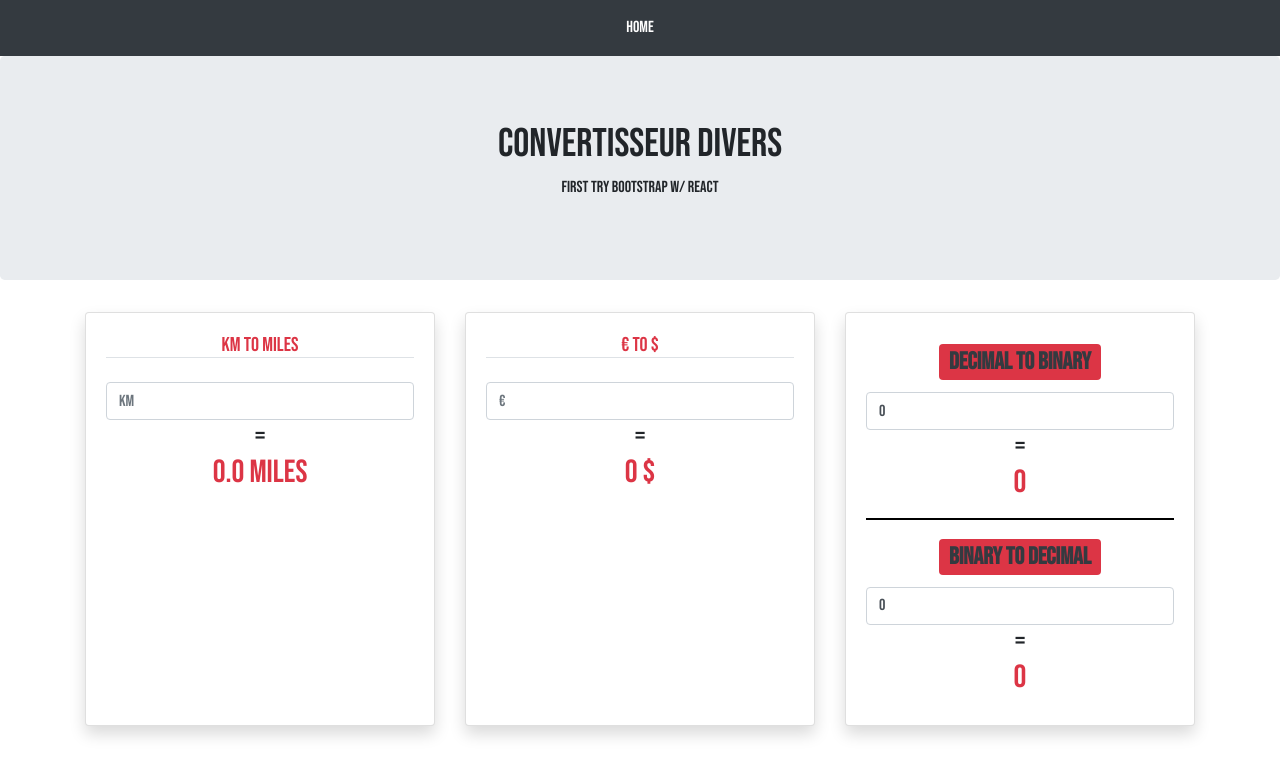
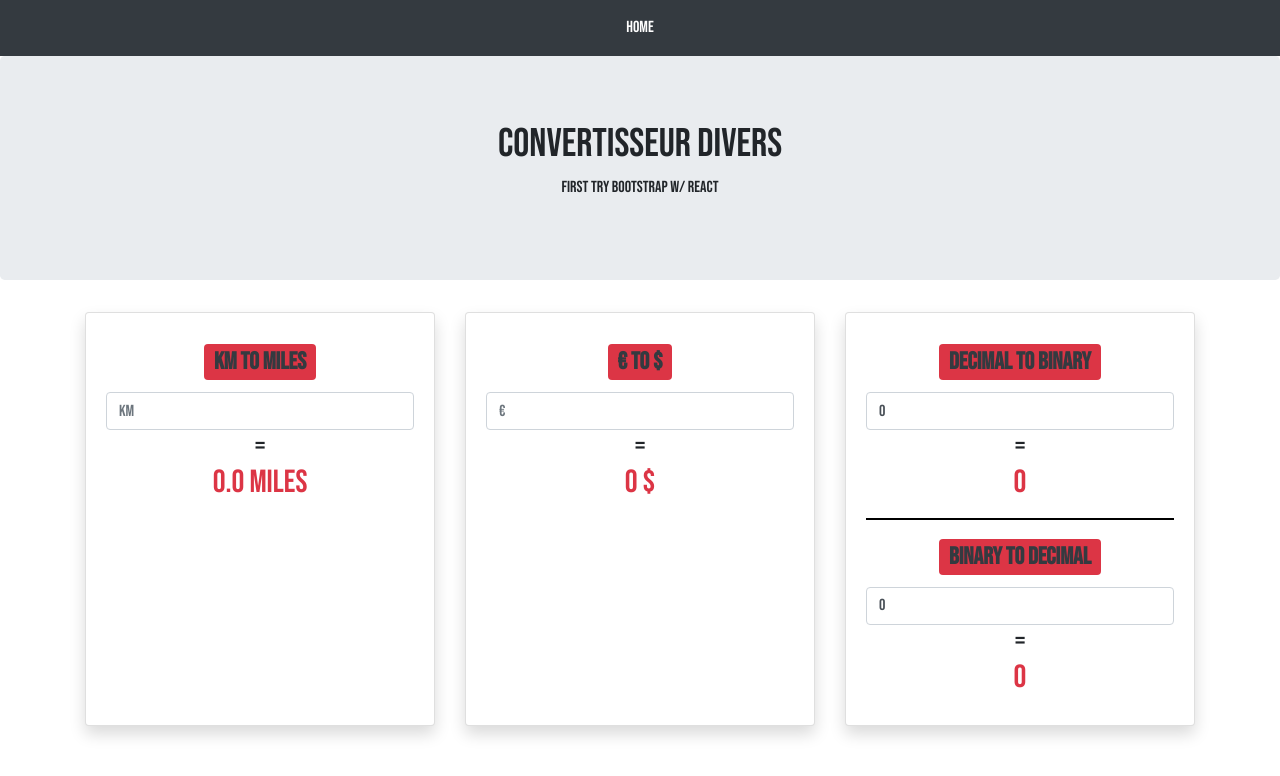
Before and after one commit to Antonin06/React-Bootstrap-Convert, a React (Create React App) app: page / in a window 1280 px wide. Shown: the top 776 px of the page. Built offline with nearby package versions, Linux system fonts and the light colour scheme.

Commit message:
Adding component

```diff
--- a/package.json
+++ b/package.json
@@ -10,7 +10,8 @@
     "react": "^16.13.1",
     "react-bootstrap": "^1.3.0",
     "react-dom": "^16.13.1",
-    "react-scripts": "3.4.1"
+    "react-scripts": "3.4.1",
+    "start-react-app": "^0.1.9"
   },
   "scripts": {
     "start": "react-scripts start",
--- a/src/App.js
+++ b/src/App.js
@@ -1,77 +1,13 @@
 import React, {useState} from 'react';
 import './App.css';
-import Navbar from 'react-bootstrap/Navbar';
-import Nav from 'react-bootstrap/Nav';
-import Jumbotron from 'react-bootstrap/Jumbotron';
-import Container from 'react-bootstrap/Container';
-import CardDeck from 'react-bootstrap/CardDeck';
-import Card from 'react-bootstrap/Card';
-// import Row from 'react-bootstrap/Row';
-// import Col from 'react-bootstrap/Col';
+import { Navbar, Nav, Jumbotron, Container, CardDeck, Card } from 'react-bootstrap';
 
-function Converter() {
-  const [km, setKm] = useState('');
+import Converter from './Component/KmToMiles';
+import ConverterEuroToDollars from './Component/EuroToDollars';
+import DecimalToBinaire from './Component/DecimalToBinary';
 
-  function handleChange(e) {
-    setKm(e.target.value);
-  }
-  function convert(km) {
-    return (km/1.609).toFixed(1);
-  }
 
-  return <div className="text-center">
-  <input type="text" class="form-control" value={km} onChange={handleChange} placeholder="KM" />
-  <h3>=<h2 className="text-danger"> {convert(km)} miles </h2></h3>
-  </div>;
-}
-
-function ConverterEuroToDollars() {
-  const [euro, setEuro] = useState('');
-
-  function EuroChange(e) {
-    setEuro(e.target.value);
-  }
-  function convertEuro(euro) {
-    return (euro/0.82).toFixed(0);
-  }
-
-  return <div className="text-center">
-  <input type="text" class="form-control" value={euro} onChange={EuroChange} placeholder="€" />
-  <h3>=<h2 className="text-danger"> {convertEuro(euro)} $ </h2></h3>
-  </div>;
-}
-
-  function DecimalToBinaire() {
-    const [decimal, setDecimal] = useState('0');
-    const [binary, setBinary] = useState('0');
-
-    function DecimalChange(e) {
-      setDecimal(e.target.value);
-    }
-    function BinaryChange(e) {
-      setBinary(e.target.value);
-    }
-    function convertDecimal(decimal) {
-      return parseInt(decimal).toString(2);
-    }
-    function convertBinary(binary) {
-      return parseInt(binary, 2);
-    }
-
-    return <div className="text-center">
-    <div class="card-body">
-    <h2 class="card-title mt-2"><span class="badge badge-danger text-dark">Decimal to Binary</span></h2>
-    <input type="text" class="form-control" value={decimal} onChange={DecimalChange} placeholder="123" />
-    <h3>=<h2 className="text-danger">{convertDecimal(decimal)}</h2></h3>
-    <hr/>
-    <h2 class="card-title mt-2"><span class="badge badge-danger text-dark">Binary to Decimal</span></h2>
-    <input type="integer" class="form-control" value={binary} onChange={BinaryChange} placeholder="123" />
-    <h3>=<h2 className="text-danger">{convertBinary(binary)}</h2></h3>
-    </div>
-    </div>;
-  }
-
-  function App() {
+const App = () => {
   return (
     <>
     <Navbar collapseOnSelect expand="lg" bg="dark" variant="dark">
@@ -94,27 +30,16 @@ function ConverterEuroToDollars() {
     <CardDeck className="row row-cols-1 row-cols-md-3 row-cols-md-2">
 
     <Card className="shadow">
-      <Card.Body>
-      <Card.Title className="text-center border-bottom text-danger">KM to Miles </Card.Title>
-      <Card.Text className="mt-4">
     <Converter />
-      </Card.Text>
-      </Card.Body>
     </Card>
 
     <Card className="shadow">
-      <Card.Body>
-      <Card.Title className="text-center border-bottom text-danger">€ to $</Card.Title>
-      <Card.Text className="mt-4">
     <ConverterEuroToDollars />
-      </Card.Text>
-      </Card.Body>
     </Card>
 
     <Card className="shadow">
     <DecimalToBinaire />
     </Card>
-
 
     </CardDeck>
     </Container>
--- /dev/null
+++ b/src/Component/DecimalToBinary.js
@@ -0,0 +1,41 @@
+import React, {useState} from 'react';
+
+const DecimalToBinaire = () => {
+  const [decimal, setDecimal] = useState('0');
+  const [binary, setBinary] = useState('0');
+
+  function DecimalChange(e) {
+    setDecimal(e.target.value);
+  }
+  function BinaryChange(e) {
+    setBinary(e.target.value);
+  }
+  function convertDecimal(decimal) {
+    if (decimal === "") {
+      return "0"
+    }
+    return parseInt(decimal).toString(2);
+  }
+
+  function convertBinary(binary) {
+    if (binary === "") {
+      return "0"
+    }
+    return parseInt(binary, 2);
+  }
+
+  return (
+  <div className="text-center">
+  <div className="card-body">
+  <h2 className="card-title mt-2"><span className="badge badge-danger text-dark">Decimal to Binary</span></h2>
+  <input type="text" className="form-control" value={decimal} onChange={DecimalChange} placeholder="0" />
+  <h3>=<h2 className="text-danger">{convertDecimal(decimal)}</h2></h3>
+  <hr/>
+  <h2 className="card-title mt-2"><span className="badge badge-danger text-dark">Binary to Decimal</span></h2>
+  <input type="integer" className="form-control" value={binary} onChange={BinaryChange} placeholder="0" />
+  <h3>=<h2 className="text-danger">{convertBinary(binary)}</h2></h3>
+  </div>
+  </div>
+)}
+
+export default DecimalToBinaire;
--- /dev/null
+++ b/src/Component/EuroToDollars.js
@@ -0,0 +1,24 @@
+import React, {useState} from 'react';
+
+
+const ConverterEuroToDollars = (props) => {
+  const [euro, setEuro] = useState('');
+
+  function EuroChange(e) {
+    setEuro(e.target.value);
+  }
+  function convertEuro(euro) {
+    return (euro/0.82).toFixed(0);
+  }
+
+  return (
+  <div className="text-center">
+  <div className="card-body">
+  <h2 className="card-title mt-2"><span className="badge badge-danger text-dark">€ to $</span></h2>
+  <input type="text" className="form-control" value={euro} onChange={EuroChange} placeholder="€" />
+  <h3>=<h2 className="text-danger"> {convertEuro(euro)} $ </h2></h3>
+  </div>
+  </div>
+)}
+
+export default ConverterEuroToDollars;
--- /dev/null
+++ b/src/Component/KmToMiles.js
@@ -0,0 +1,24 @@
+import React, {useState} from 'react';
+
+const Converter = (props) => {
+  const [km, setKm] = useState('');
+
+  function handleChange(e) {
+    setKm(e.target.value);
+  }
+
+  function convert(km) {
+    return (km/1.609).toFixed(1);
+  }
+
+  return (
+    <div className="text-center">
+    <div className="card-body">
+    <h2 className="card-title mt-2"><span className="badge badge-danger text-dark">KM To Miles</span></h2>
+    <input type="text" className="form-control" value={km} onChange={handleChange} placeholder="KM" />
+    <h3>=<h2 className="text-danger"> {convert(km)} miles </h2></h3>
+    </div>
+    </div>
+  )}
+
+  export default Converter;
```
Also changed, not shown: 1 other file (tests, documents, lock files or other folders). Lines whose indentation alone changed are shown as unchanged.
